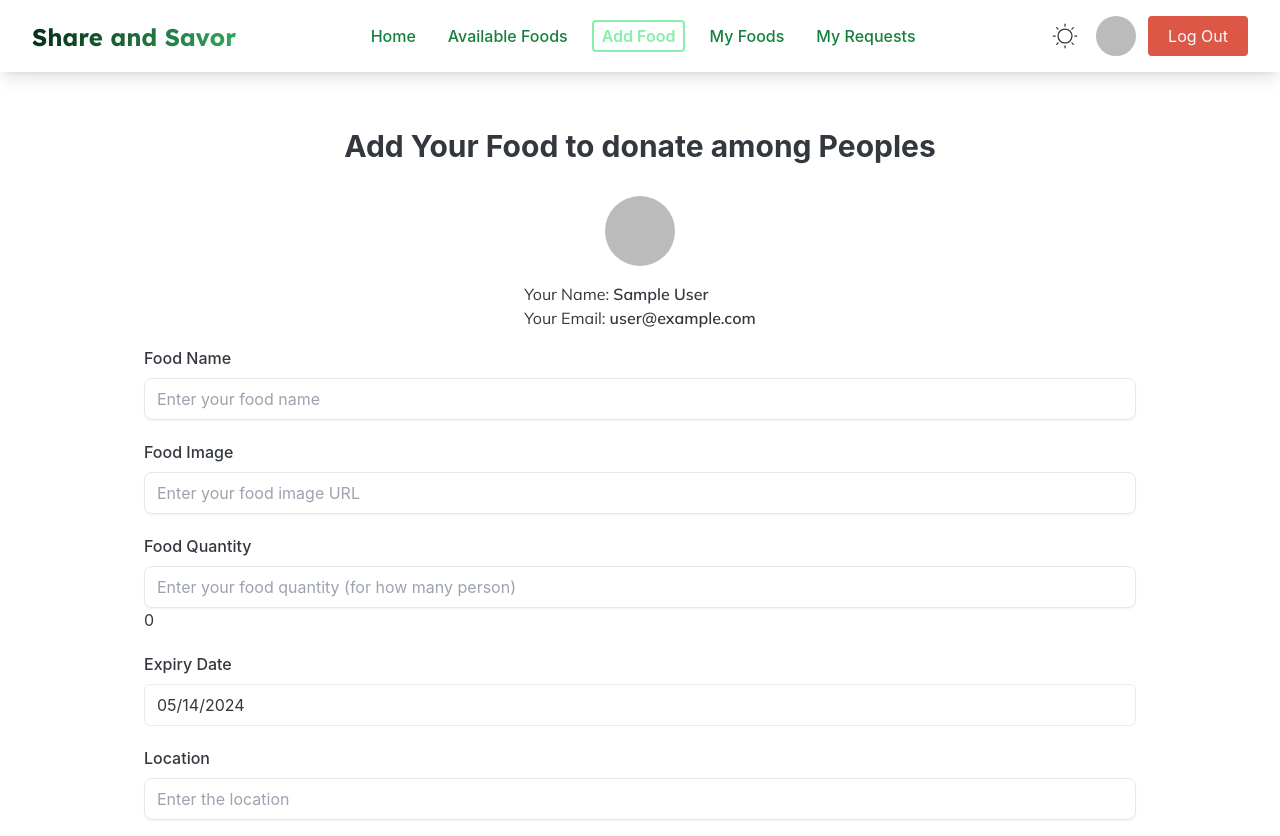
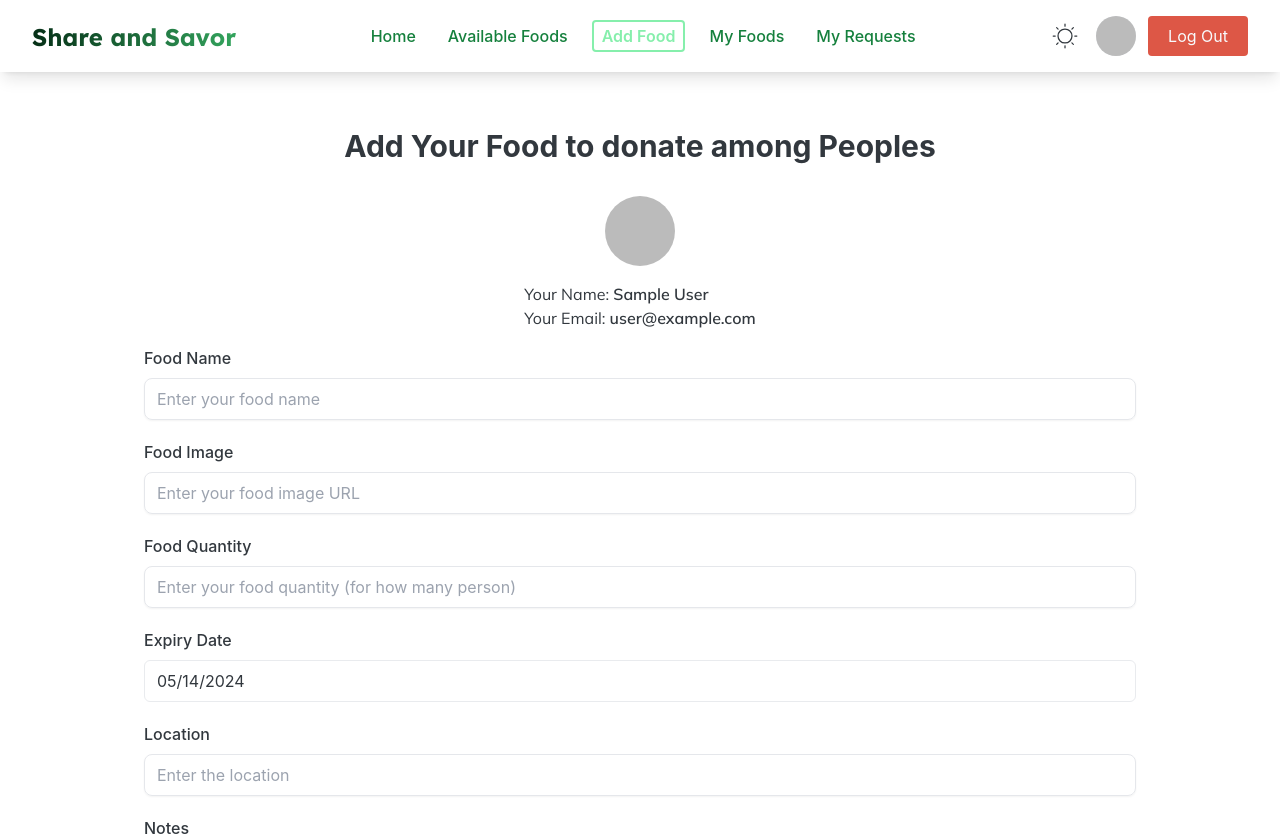
Before and after one commit to zahidtdx61/Share-and-Savor-Client, a React (Vite) app: page /add-food in a window 1280 px wide. Shown: the top 836 px of the page. Built offline with nearby package versions, Linux system fonts and the light colour scheme; no server answers; sample sign-in values are in the browser's storage.

Commit message:
chore: Add ScrollToTop component for automatic scrolling to top on route change

```diff
--- /dev/null
+++ b/src/components/ScrollToTop/ScrollToTop.jsx
@@ -0,0 +1,14 @@
+import { useEffect } from "react";
+import { useLocation } from "react-router-dom";
+
+const ScrollToTop = () => {
+  // Extracts pathname property(key) from an object
+  const { pathname } = useLocation();
+
+  // Automatically scrolls to top whenever pathname changes
+  useEffect(() => {
+    window.scrollTo(0, 0);
+  }, [pathname]);
+};
+
+export default ScrollToTop;
--- a/src/layouts/MainLayout/MainLayout.jsx
+++ b/src/layouts/MainLayout/MainLayout.jsx
@@ -3,6 +3,7 @@
 import useAuth from "../../hooks/useAuth";
 import Loader from "../../pages/Loader";
 import Footer from "../../components/Footer/Footer";
+import ScrollToTop from "../../components/ScrollToTop/ScrollToTop";
 
 const MainLayout = () => {
   const navigation = useNavigation();
@@ -18,6 +19,7 @@
       </div>
       <Outlet />
       <Footer />
+      <ScrollToTop />
     </div>
   );
 };
--- a/src/pages/AddFood.jsx
+++ b/src/pages/AddFood.jsx
@@ -125,7 +125,7 @@
             placeholder="Enter your food quantity (for how many person)"
             className="w-full mt-2 px-3 py-2 text-gray-500 bg-transparent outline-none border focus:border-gray-600 shadow-sm rounded-lg"
           />
-          {quantityError.length && (
+          {quantityError.length > 0 && (
             <p className="text-xs text-red-700 my-0">{quantityError}</p>
           )}
         </div>
```
